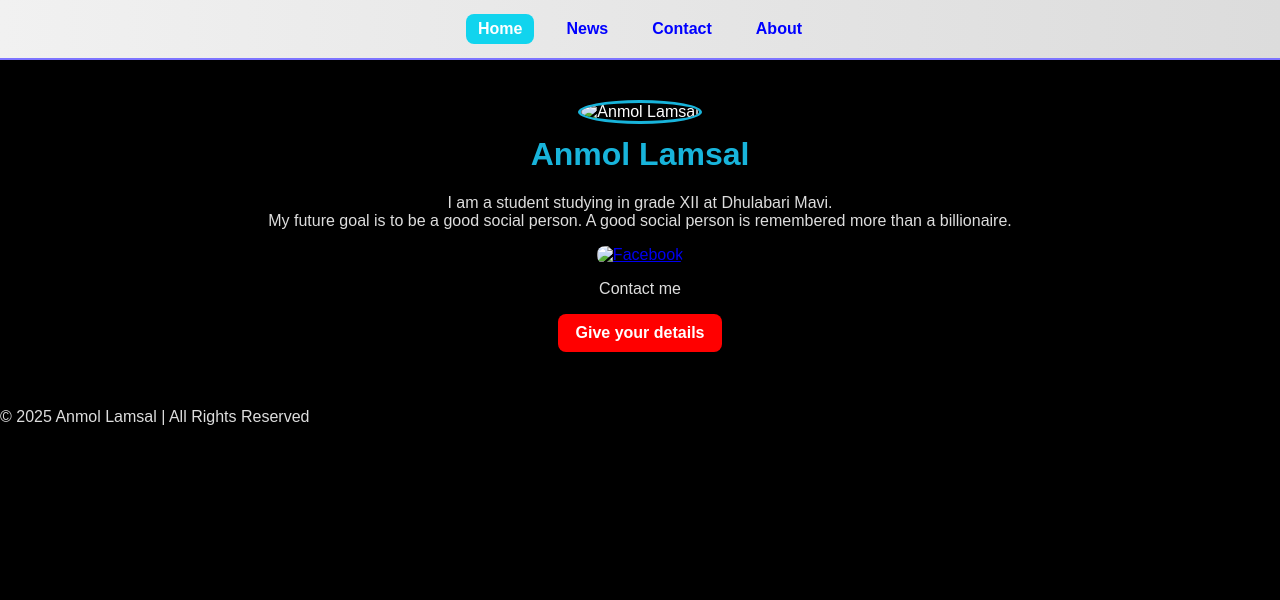
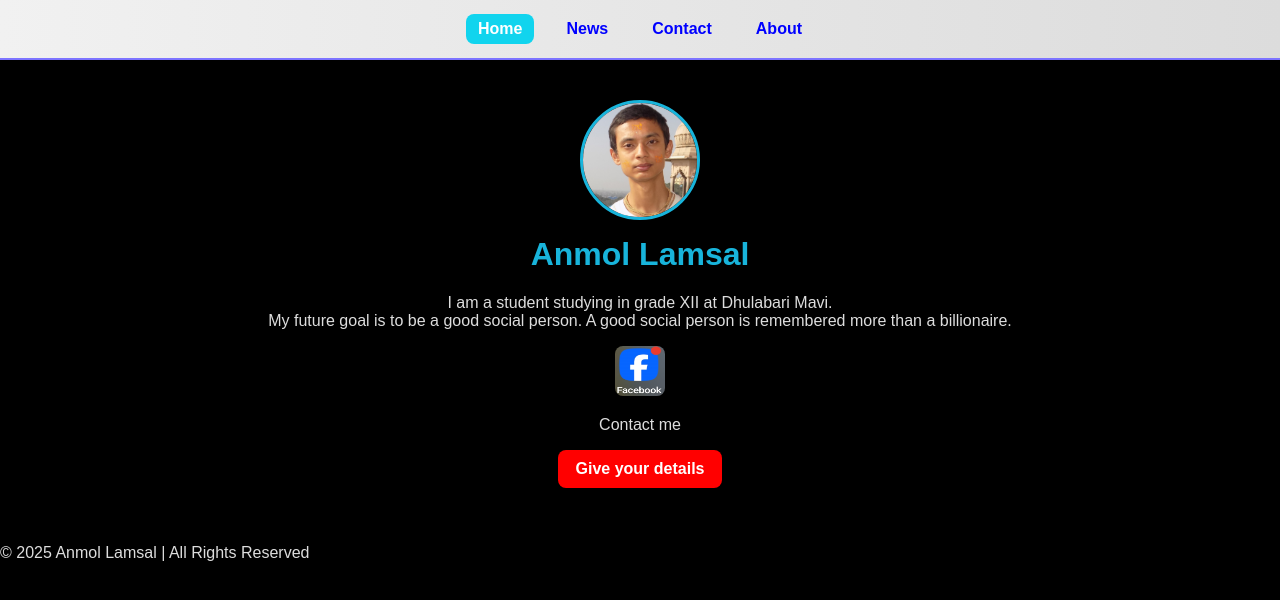
Before and after one commit to anmollamsal/anmol-portfolio, a website: page index.html in a window 1280 px wide. Drawn offline with Linux system fonts and the light colour scheme.

Commit message:
Fix HTML structure and update

```diff
--- a/index.html
+++ b/index.html
@@ -15,7 +15,7 @@
   </header>
 
   <main id="apple">
-    <img src="/data/12a.jpg" alt="Anmol Lamsal" class="profile-pic">
+    <img src="/12a.jpg" alt="Anmol Lamsal" class="profile-pic">
     <h1>Anmol Lamsal</h1>
     <p>
       I am a student studying in grade XII at Dhulabari Mavi.<br>
@@ -24,7 +24,7 @@
 
     <div class="social-links">
       <a href="https://www.facebook.com" target="_blank" rel="noopener">
-        <img src="/data/12c.jpg" alt="Facebook" class="social-icon">
+        <img src="/12c.jpg" alt="Facebook" class="social-icon">
       </a>
     </div>
 
@@ -38,4 +38,5 @@
 
   <script src="/app.js"></script>
 </body>
+
 </html>
```
